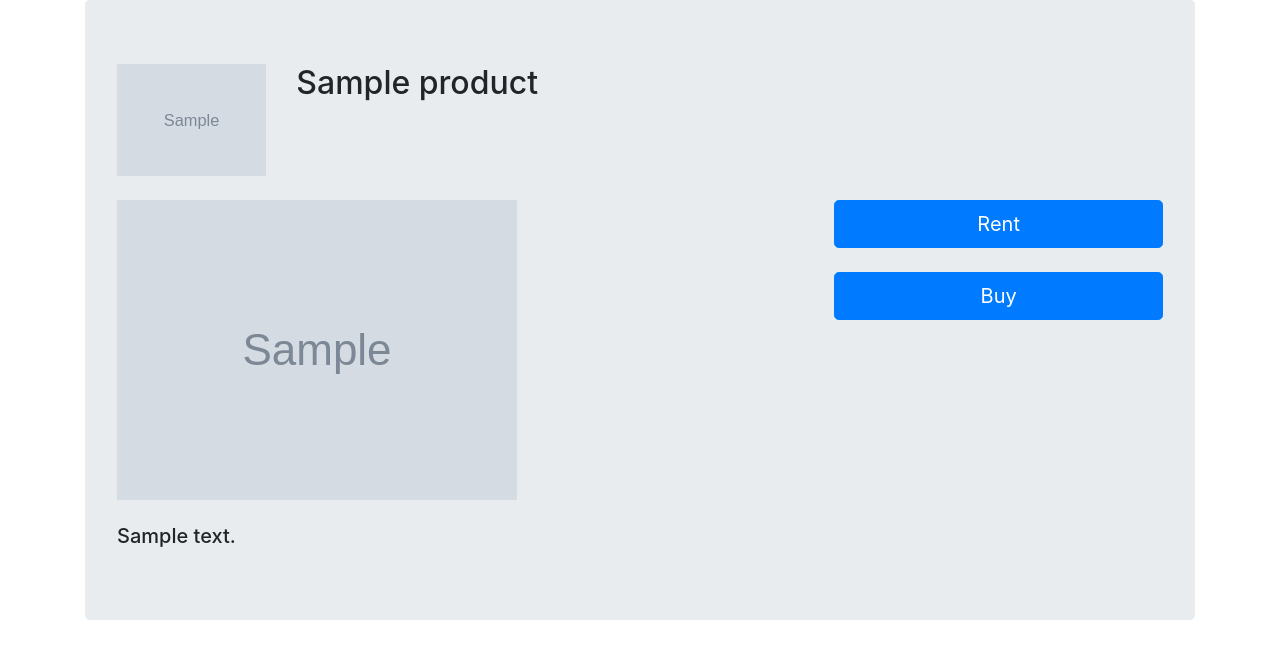
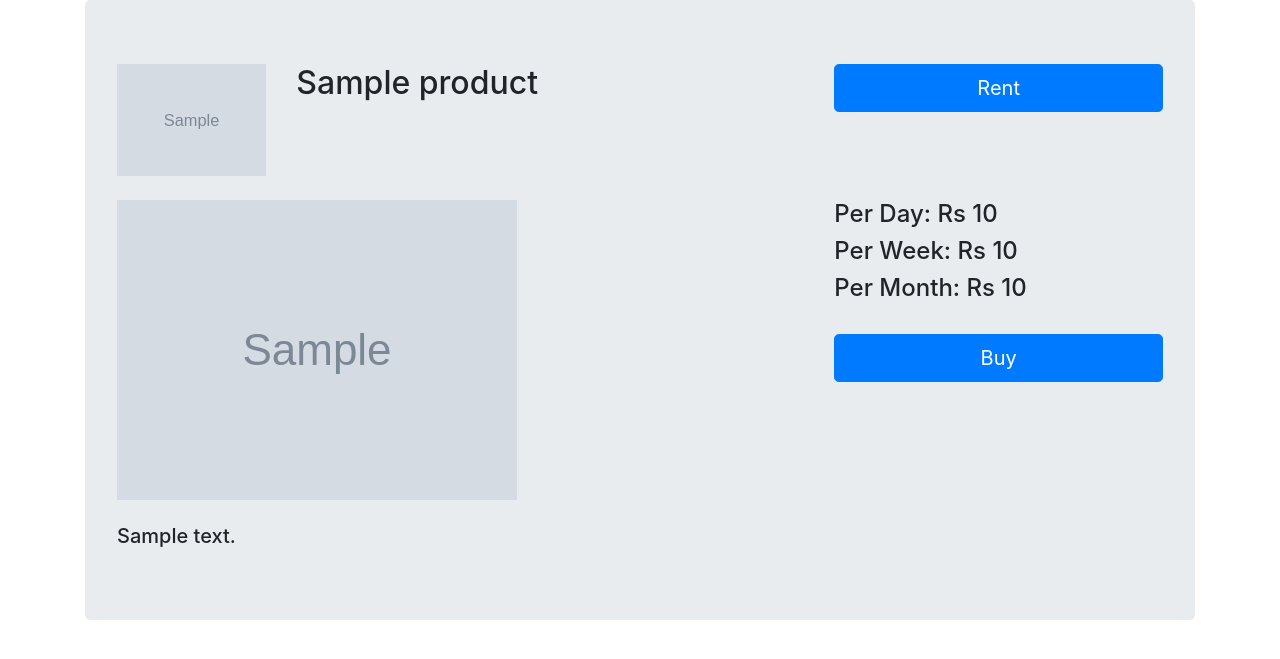
Before and after one commit to pranavelric/Rental-management-system, a Django app: page /products/1 in a window 1280 px wide. Shown: the part 66-725 px from the top of the page. Run offline with Django 3.2, Linux system fonts and the light colour scheme; tables that the repository leaves empty hold one stand-in row (values such as "Sample post"); grey boxes marked "Sample" are stand-in pictures; some libraries are stand-ins or nearby versions.

Commit message:
Added more details

```diff
--- a/Rentalgo/products/templates/products/detail.html
+++ b/Rentalgo/products/templates/products/detail.html
@@ -7,8 +7,11 @@
     <div class="col-2">
       <img src="{{ product.img1.url }}" class="img-fluid">
     </div>
-    <div class="col-10">
+    <div class="col-6">
       <h2>{{ product.prod_name }}</h2>
+    </div>
+    <div class="col-4">
+      <a href="#"><button class="btn btn-primary btn-lg btn-block" name="button">Rent</button></a>
     </div>
 
   </div>
@@ -18,7 +21,9 @@
       <img src="{{ product.img2.url }}" class="img-fluid">
     </div>
     <div class="col-4">
-      <a href="#"><button class="btn btn-primary btn-lg btn-block" name="button">Rent</button></a>
+      <h4>Per Day: Rs {{ product.dprice }}</h4>
+      <h4>Per Week: Rs {{ product.wprice }}</h4>
+      <h4>Per Month: Rs {{ product.mprice }}</h4>
       <br>
       {% if product.available_for_selling == "y" %}
         <a href="#"><button class="btn btn-primary btn-lg btn-block" name="button">Buy</button></a>
@@ -30,8 +35,6 @@
   <div class="row">
     <div class="col-8">
       <h5>{{ product.description }}</h5>
-      <!-- Replace the below line with comment above -->
-      <!-- <h5>Lorem ipsum dolor sit amet, consectetur adipisicing elit, sed do eiusmod tempor incididunt ut labore et dolore magna aliqua. Ut enim ad minim veniam, quis nostrud exercitation ullamco laboris nisi ut aliquip ex ea commodo consequat. Duis aute irure dolor in reprehenderit in voluptate velit esse cillum dolore eu fugiat nulla pariatur. Excepteur sint occaecat cupidatat non proident, sunt in culpa qui officia deserunt mollit anim id est laborum.</h5> -->
     </div>
 
   </div>
```
